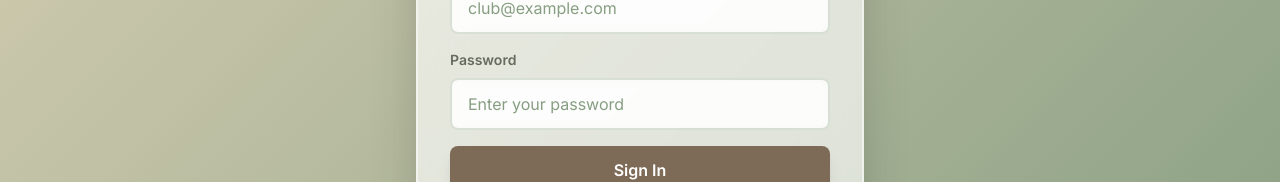
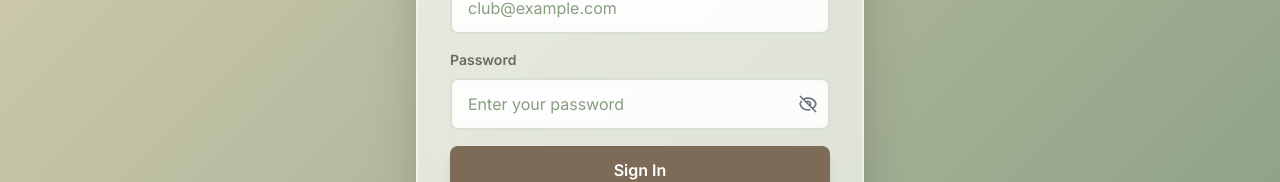
Before and after one commit to SpoorthiMadala/club-management-vitap, a React (Vite) app in the folder frontend/: page /signin in a window 1280 px wide. Shown: the part 376-558 px from the top of the page. Built offline with nearby package versions, Linux system fonts and the light colour scheme; no server answers.

Commit message:
Update SignIn.jsx

```diff
--- a/frontend/src/pages/SignIn.jsx
+++ b/frontend/src/pages/SignIn.jsx
@@ -13,6 +13,7 @@
     });
     const [loading, setLoading] = useState(false);
     const [error, setError] = useState('');
+    const [showPassword, setShowPassword] = useState(false);
 
     const handleChange = (e) => {
         setFormData({ ...formData, [e.target.name]: e.target.value });
@@ -76,15 +77,35 @@
 
                             <div>
                                 <label className="block text-sm font-semibold text-[#666b5e] mb-2">Password</label>
+                                <div className="relative">
                                     <input
-                                    type="password"
+                                        type={showPassword ? "text" : "password"}
                                         name="password"
                                         value={formData.password}
                                         onChange={handleChange}
                                         required
-                                    className="input-field"
+                                        className="input-field pr-12"
                                         placeholder="Enter your password"
                                     />
+                                    <button
+                                        type="button"
+                                        onClick={() => setShowPassword(!showPassword)}
+                                        className="absolute right-3 top-1/2 -translate-y-1/2 text-gray-500 hover:text-gray-700 transition-colors"
+                                        aria-label={showPassword ? "Hide password" : "Show password"}
+                                    >
+                                        {showPassword ? (
+                                            <svg className="w-5 h-5" fill="none" stroke="currentColor" viewBox="0 0 24 24">
+                                                <path strokeLinecap="round" strokeLinejoin="round" strokeWidth={2} d="M15 12a3 3 0 11-6 0 3 3 0 016 0z" />
+                                                <path strokeLinecap="round" strokeLinejoin="round" strokeWidth={2} d="M2.458 12C3.732 7.943 7.523 5 12 5c4.478 0 8.268 2.943 9.542 7-1.274 4.057-5.064 7-9.542 7-4.477 0-8.268-2.943-9.542-7z" />
+                                            </svg>
+                                        ) : (
+
+                                            <svg className="w-5 h-5" fill="none" stroke="currentColor" viewBox="0 0 24 24">
+                                                <path strokeLinecap="round" strokeLinejoin="round" strokeWidth={2} d="M13.875 18.825A10.05 10.05 0 0112 19c-4.478 0-8.268-2.943-9.543-7a9.97 9.97 0 011.563-3.029m5.858.908a3 3 0 114.243 4.243M9.878 9.878l4.242 4.242M9.88 9.88l-3.29-3.29m7.532 7.532l3.29 3.29M3 3l3.59 3.59m0 0A9.953 9.953 0 0112 5c4.478 0 8.268 2.943 9.543 7a10.025 10.025 0 01-4.132 5.411m0 0L21 21" />
+                                            </svg>
+                                        )}
+                                    </button>
+                                </div>
                             </div>
 
                             <button
```
Lines whose indentation alone changed are shown as unchanged.
